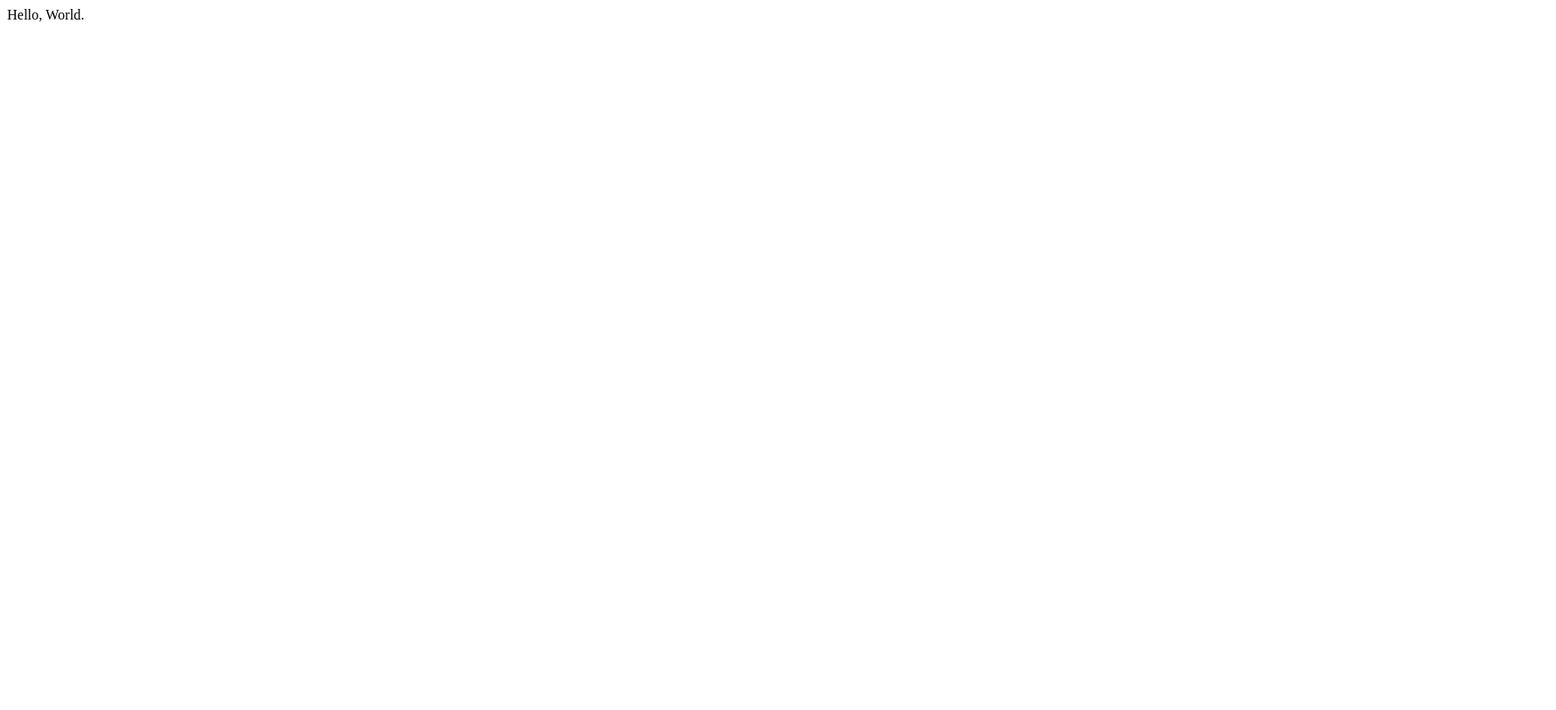
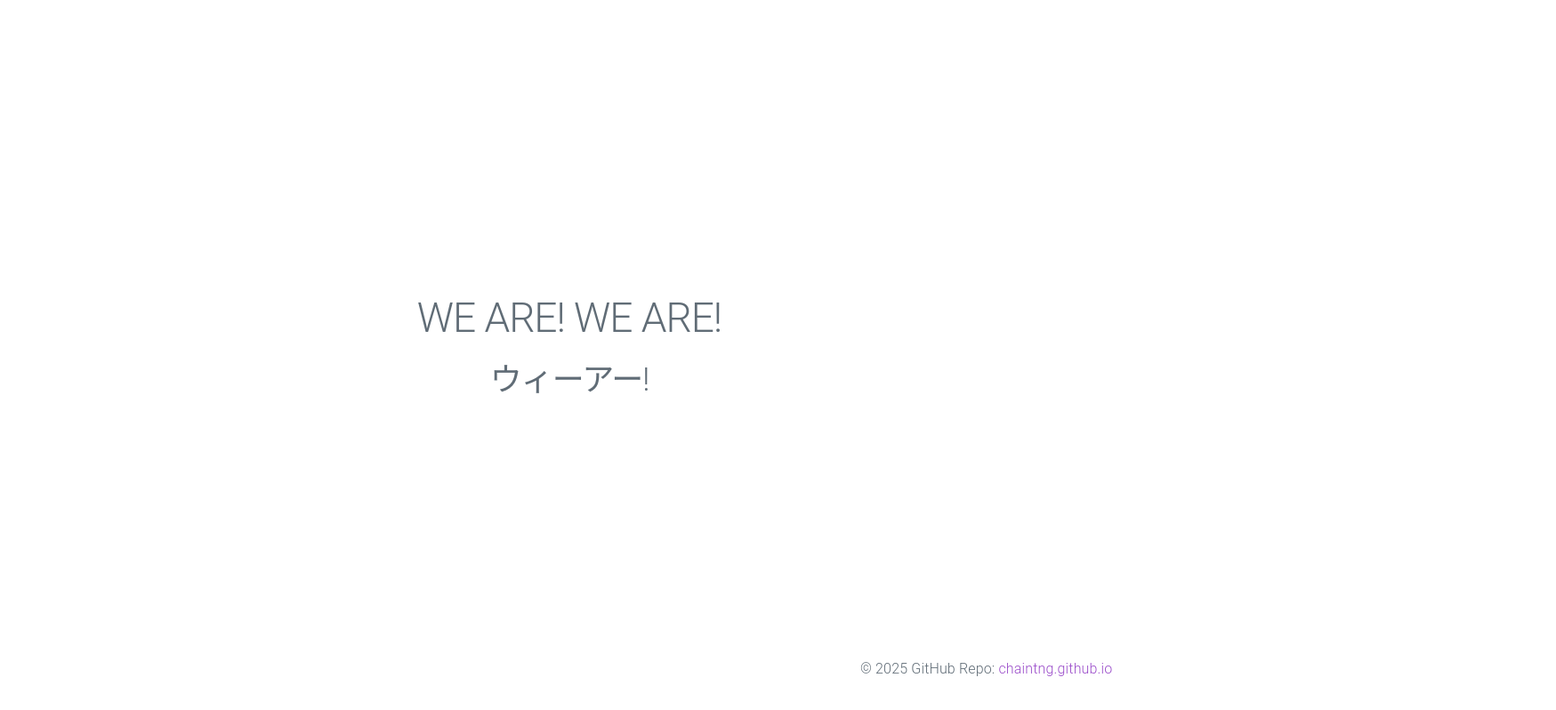
Before and after one commit to chaintng/chaintng.github.io, a plain HTML site: page index.html in a window 1280 px wide. Shown: the whole page at 89% size, 1749 px wide, since content can reach past the window. Drawn offline with nearby package versions, Linux system fonts and the light colour scheme.

Commit message:
add index

```diff
--- a/index.html
+++ b/index.html
@@ -1 +1,33 @@
-Hello, World.
+<!DOCTYPE html>
+<html lang="en">
+<head>
+    <meta charset="UTF-8">
+    <meta name="viewport" content="width=device-width, initial-scale=1.0">
+    <title>WE ARE! WE ARE!</title>
+    <link rel="stylesheet" href="https://cdnjs.cloudflare.com/ajax/libs/milligram/1.4.1/milligram.min.css">
+    <style>
+        body {
+            display: flex;
+            justify-content: center;
+            align-items: center;
+            height: 100vh;
+            margin: 0;
+            text-align: center;
+        }
+        footer {
+            position: absolute;
+            bottom: 10px;
+            width: 100%;
+        }
+    </style>
+</head>
+<body>
+    <div>
+        <h1>WE ARE! WE ARE!</h1>
+        <h2>ウィーアー!</h2>
+        <footer>
+            <p>&copy; 2025 GitHub Repo: <a href="https://github.com/chaintng/chaintng.github.io">chaintng.github.io</a></p>
+        </footer>
+    </div>
+</body>
+</html>
```
